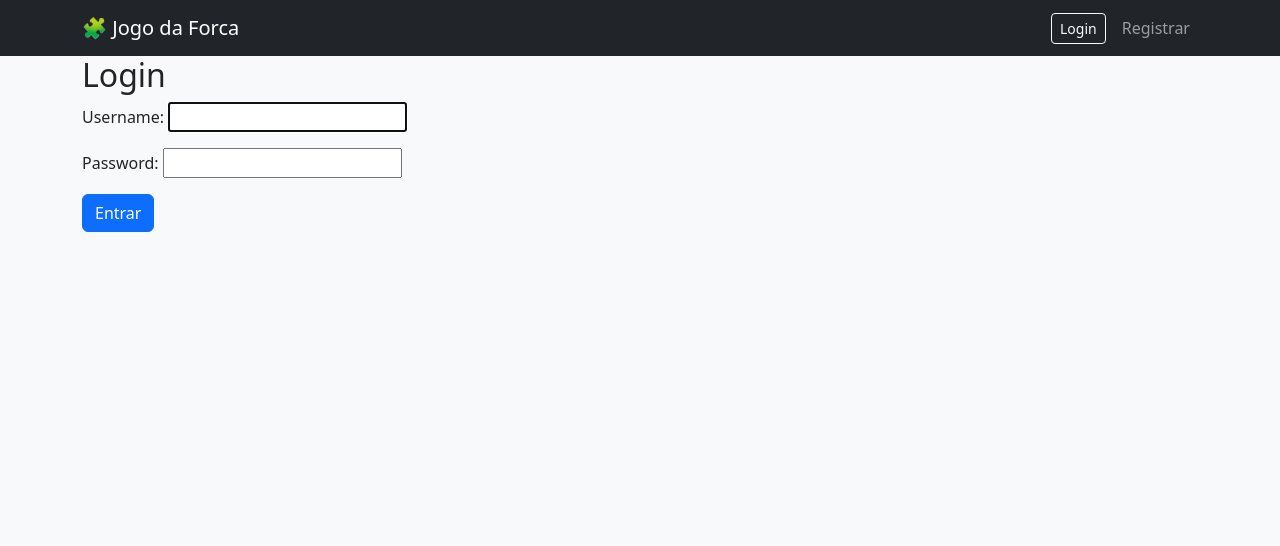
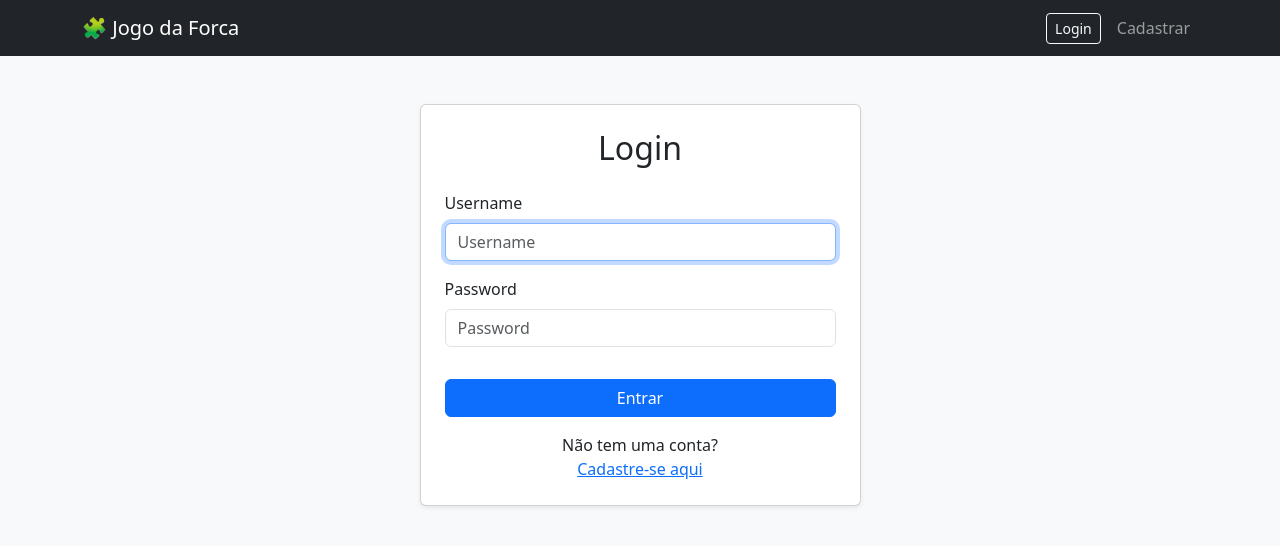
Before and after one commit to mylenosa/jogo_da_forca, a Django app: page /login/ in a window 1280 px wide. Shown: the top 546 px of the page. Run offline with Django 5.2, Linux system fonts and the light colour scheme; some libraries are stand-ins or nearby versions.

Commit message:
update no cadastro e login

```diff
--- a/forca/templates/forca/base.html
+++ b/forca/templates/forca/base.html
@@ -49,7 +49,7 @@
           <a class="btn btn-outline-light btn-sm" href="{% url 'login' %}">Login</a>
         </li>
         <li class="nav-item">
-          <a class="nav-link" href="{% url 'register' %}">Registrar</a>
+          <a class="nav-link" href="{% url 'register' %}">Cadastrar</a>
         </li>
         {% endif %}
       </ul>
--- a/forca/templates/forca/login.html
+++ b/forca/templates/forca/login.html
@@ -1,12 +1,35 @@
 {% extends 'forca/base.html' %}
-
-{% block title %}Login{% endblock %}
+{% load django_bootstrap5 %}
 
 {% block content %}
-<h2>Login</h2>
-<form method="post">
-    {% csrf_token %}
-    {{ form.as_p }}
-    <button class="btn btn-primary" type="submit">Entrar</button>
-</form>
+<div class="container">
+    <div class="row justify-content-center">
+        <div class="col-md-6 col-lg-5">
+            <div class="card shadow-sm mt-5">
+                <div class="card-body p-4">
+                    <h2 class="card-title text-center mb-4">Login</h2>
+
+                    {% if form.errors %}
+                        <div class="alert alert-danger" role="alert">
+                            O seu nome de utilizador e palavra-passe não correspondem. Por favor, tente novamente.
+                        </div>
+                    {% endif %}
+
+                    <form method="post">
+                        {% csrf_token %}
+                        {% bootstrap_form form %}
+                        <div class="d-grid">
+                            <button type="submit" class="btn btn-primary btn-block mt-3">Entrar</button>
+                        </div>
+                    </form>
+
+                    <div class="text-center mt-3">
+                        <p class="mb-0">Não tem uma conta?</p>
+                        <a href="{% url 'register' %}">Cadastre-se aqui</a>
+                    </div>
+                </div>
+            </div>
+        </div>
+    </div>
+</div>
 {% endblock %}
```
Also changed, not shown: forca/templates/forca/register.html (+25 -8 lines).
